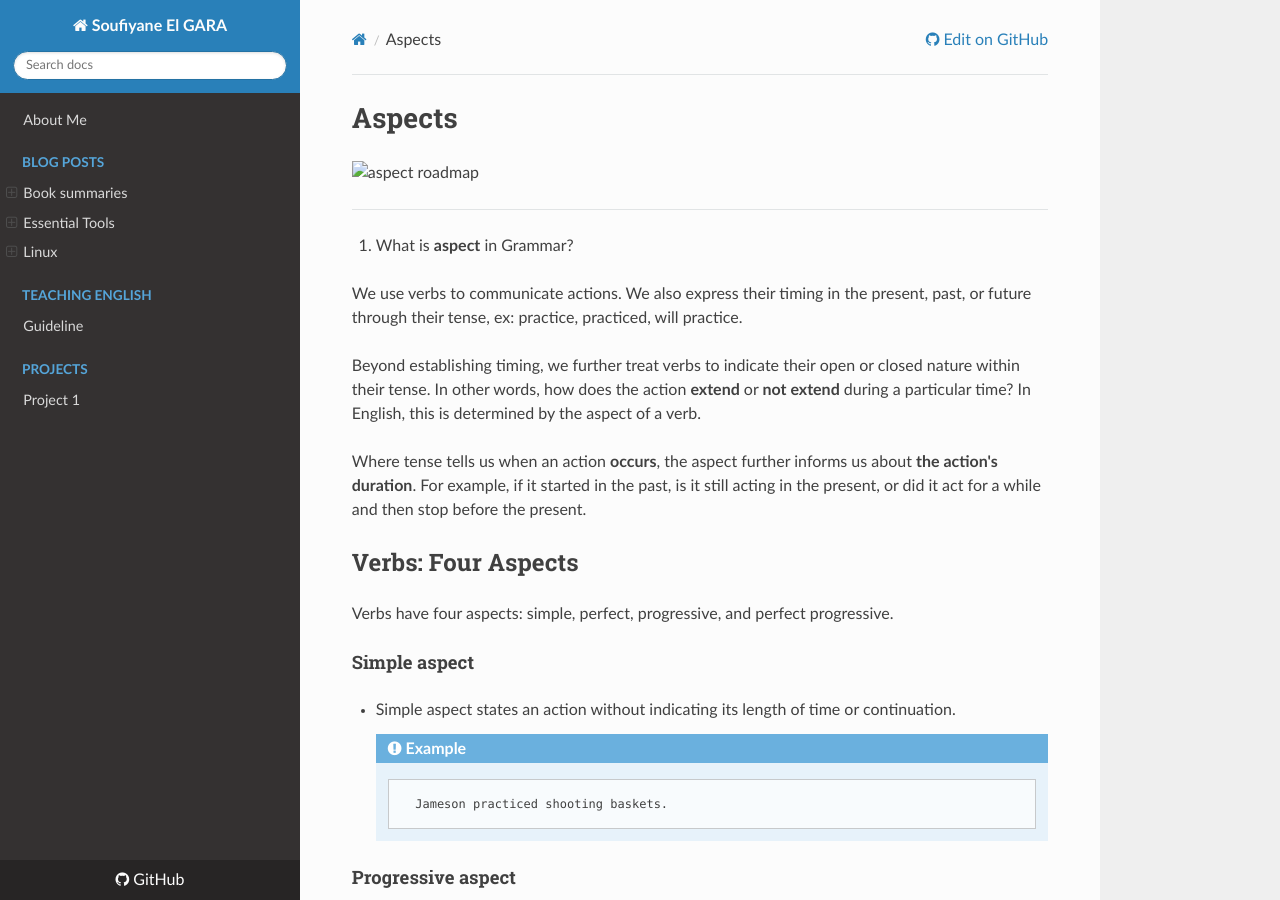
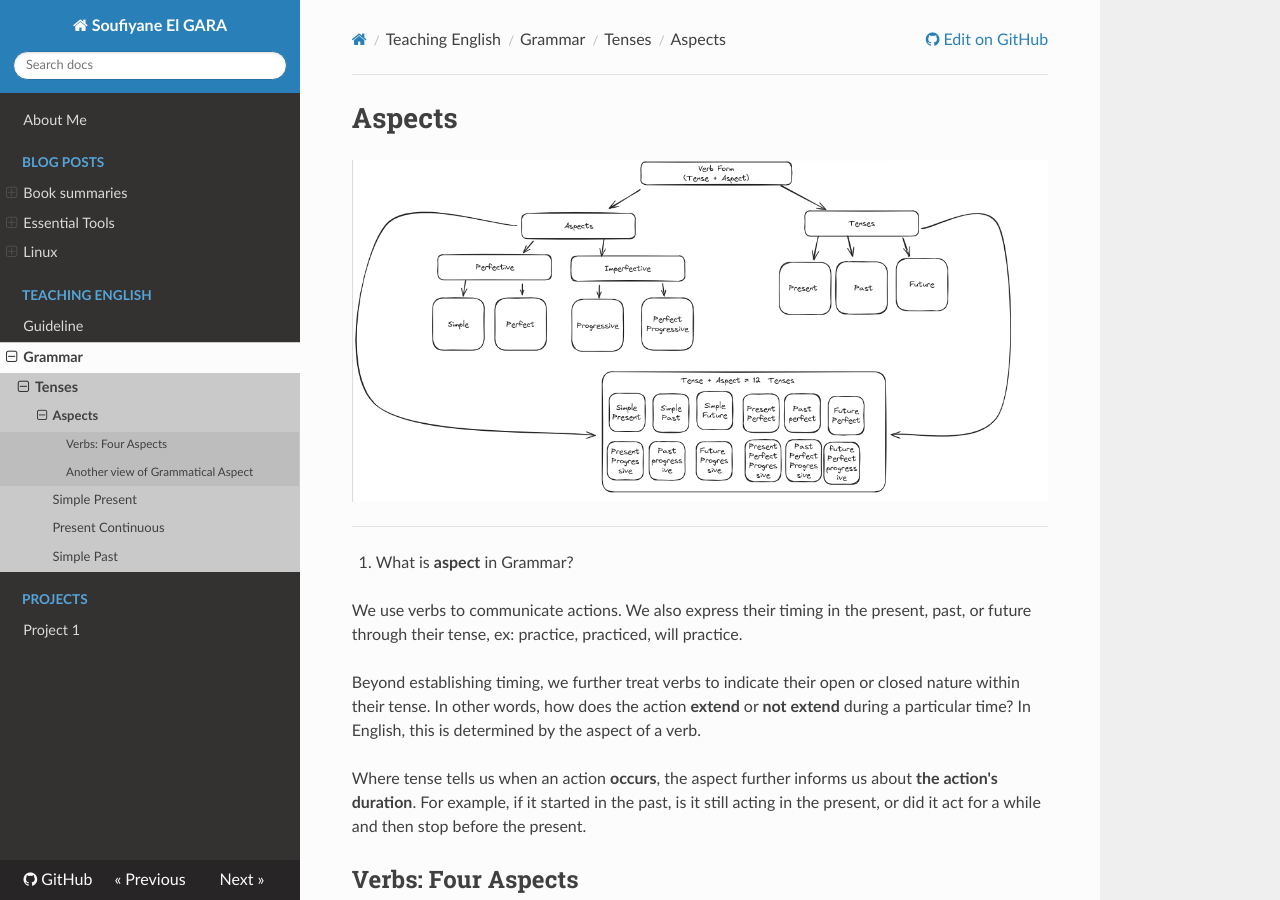
Before and after one commit to soufiyaneElgara/soufiyaneElgara.github.io, an MkDocs documentation site: the page built from docs/teachingEnglish/grammar/tenses/aspect.md, in a window 1280 px wide and 900 px high. Built offline with MkDocs 1.6.1, drawn with Linux system fonts in a browser that asks for light colours; nearby versions of some CDN libraries.

Commit message:
addint the images to the commiting

```diff
--- a/mkdocs.yml
+++ b/mkdocs.yml
@@ -50,6 +50,13 @@ nav:
        - 'Vi': 'linux/vi.md'
   - Teaching English:
     - 'Guideline': 'teachingEnglish/guideLine.md'
+    - Grammar:
+      - Tenses:
+         - 'Aspects': '././teachingEnglish/grammar/tenses/aspect.md'
+         - 'Simple Present': '././teachingEnglish/grammar/tenses/simplePresent.md'
+         - 'Present Continuous': '././teachingEnglish/grammar/tenses/presentContinuous.md'
+         - 'Simple Past': '././teachingEnglish/grammar/tenses/simplePast.md'
+
   - Projects:
     - 'Project 1': 'projects/projet1.md'
 
```
Also changed, not shown: docs/images/teachingEnglishImages/aspect.png (added), docs/images/teachingEnglishImages/presentProgressive.png (added), docs/images/teachingEnglishImages/presentSimple.png (added).
